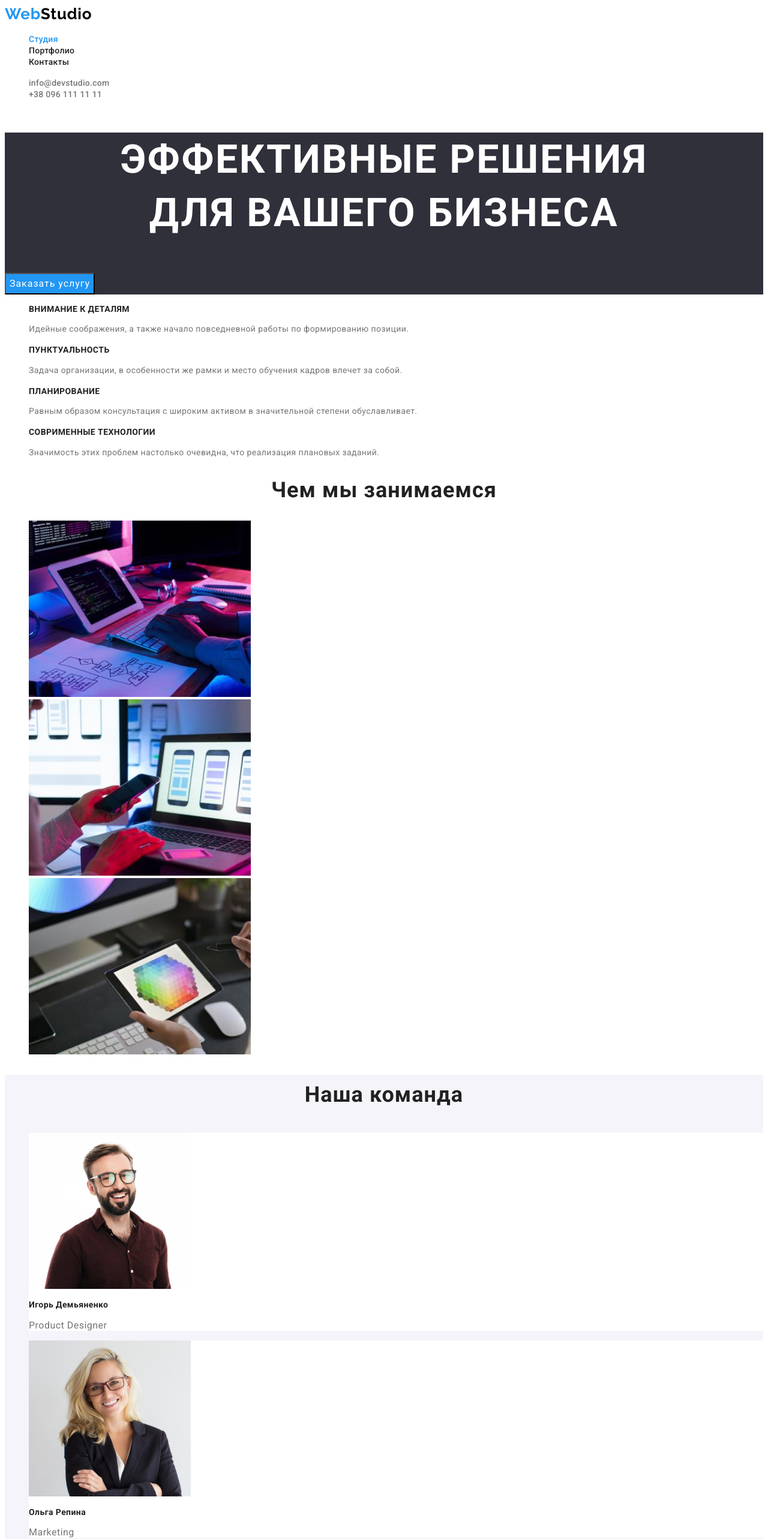
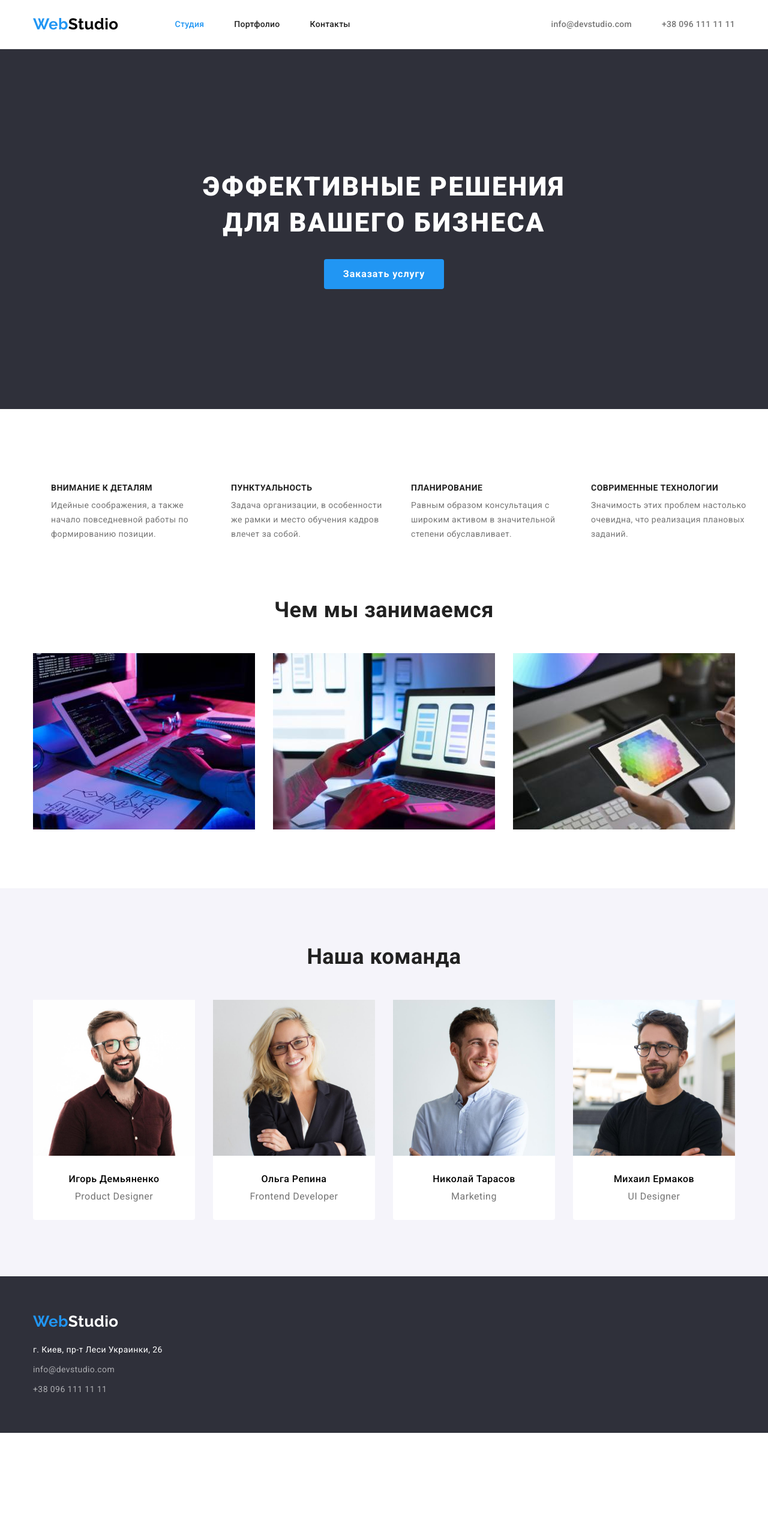
Before and after one commit to Fareniuk-Roma/goit-markup-hw-03, a plain HTML site: page index.html in a window 1280 px wide. Shown: the top 2566 px of the page at 60% size. After the commit the page ends 2389 px from the top, so only its background shows below. Drawn offline with nearby package versions, Linux system fonts and the light colour scheme.

Commit message:
Сделано ДЗ3

```diff
--- a/css/styles.css
+++ b/css/styles.css
@@ -6,7 +6,6 @@
   --logo-text-footer-color: #ffffff;
   --nav-button-color: #f5f4fa;
 }
-
 .list {
   list-style: none;
 }
@@ -19,14 +18,31 @@ body {
   font-family: Roboto, sans-serif;
   letter-spacing: 0.03em;
 }
+h1,
+h2,
+h3,
+h4,
+h5,
+h6,
+p,
+ul {
+  margin: 0;
+  padding: 0;
+}
+.section {
+  padding-top: 94px;
+  padding-bottom: 94px;
+}
 .logo {
-  color: var(--accent-color);
+  padding-top: 25px;
+  padding-bottom: 25px;
   font-family: Raleway;
-  font-weight: bold;
+  font-weight: 700;
   font-size: 26px;
   line-height: 1.19;
-  letter-spacing: 0.03em;
   text-decoration: none;
+  margin-right: 94px;
+  color: var(--accent-color);
 }
 .logo-header {
   color: var(--logo-text-header-color);
@@ -35,6 +51,13 @@ body {
 .logo-footer {
   color: var(--logo-text-footer-color);
   font-family: Raleway;
+}
+.navigation {
+  display: flex;
+  padding-inline-start: 0px;
+}
+.item {
+  margin-right: 50px;
 }
 .navigation .link {
   list-style-type: none;
@@ -60,50 +83,89 @@ body {
 .contact .link-cont:focus {
   color: var(--accent-color);
 }
+.contact {
+  display: flex;
+  margin-left: auto;
+}
 
 .contact .link-cont {
   color: var(--primary-text-color);
+  display: block;
+  padding-top: 32px;
+  padding-bottom: 32px;
   font-weight: 500;
   font-size: 14px;
-  line-height: 1.14;
+  line-height: 16px;
   letter-spacing: 0.02em;
   text-decoration: none;
-  list-style: none;
 }
-
+.contacto {
+  margin-left: 50px;
+}
+.container {
+  width: 1200px;
+  padding-left: 15px;
+  padding-right: 15px;
+  margin: 0 auto;
+}
+.header {
+  border-bottom: 1px solid #ececec;
+}
+.header-navigation {
+  display: flex;
+  align-items: center;
+}
 /* section */
-
 .hero {
+  padding-top: 200px;
+  padding-bottom: 200px;
+  background-color: #2f303a;
+}
+.hero .container {
+  display: flex;
+  flex-direction: column;
+  align-items: center;
+}
+.hero-text {
   font-weight: 900;
   font-size: 44px;
   line-height: 1.36;
   text-align: center;
   letter-spacing: 0.06em;
   text-transform: uppercase;
+  margin-bottom: 30px;
   background-color: #2f303a;
   color: var(--logo-text-footer-color);
+}
+/* преимущества */
+.benefits {
+  display: flex;
+  margin-right: -30px;
 }
 .section-team {
   background-color: #f5f4fa;
 }
-.section-title {
-  font-family: Roboto;
-  font-style: normal;
+.benefits-item {
+  flex-basis: calc(100% / 4 - 30px);
+  margin-left: 30px;
+  margin-top: 30px;
+}
+.benefits-title {
+  margin-bottom: 10px;
   font-weight: 700;
   font-size: 14px;
-  line-height: 1.18;
-  letter-spacing: 0.03em;
+  line-height: 1.14;
   color: var(--title-text-color);
 }
-.section-title-text {
+.benefits-title-text {
   font-size: 14px;
   line-height: 1.71;
   letter-spacing: 0.03em;
 }
 
 .button {
-  font-family: Roboto;
-  font-style: normal;
+  font-style: 500;
+  font-weight: 700;
   background-color: var(--accent-color);
   color: var(--logo-text-footer-color);
   font-size: 16px;
@@ -113,26 +175,80 @@ body {
   text-align: center;
   letter-spacing: 0.06em;
   cursor: pointer;
+  border-radius: 4px;
+  border: 0px;
+  padding: 10px 32px;
+}
+.button:hover {
+  background-color: #188ce8;
+}
+
+/* работа */
+.work {
+  padding-bottom: 94px;
+}
+.work-list {
+  display: flex;
+}
+.wokr-item {
+  margin-right: 30px;
+}
+.team {
+  background-color: #f5f4fa;
 }
 .section-title-work {
+  margin-bottom: 50px;
   font-size: 36px;
   line-height: 1.16;
   text-align: center;
-  letter-spacing: 0.03em;
   color: var(--title-text-color);
 }
+/* команда */
 .section-title-team {
+  margin-bottom: 50px;
   font-size: 36px;
-  line-height: 1.87;
+  line-height: 1.16;
   text-align: center;
-  letter-spacing: 0.03em;
   color: var(--title-text-color);
 }
+.card:not(:last-child) {
+  margin-right: 30px;
+}
 .card {
+  padding-bottom: 30px;
   background-color: var(--logo-text-footer-color);
+  border-radius: 0px 0px 4px 4px;
+}
+.team-list {
+  display: flex;
+}
+.img {
+  display: block;
+  max-width: 100%;
+  height: auto;
+  margin-bottom: 30px;
+}
+.card-centri {
+  display: flex;
+  flex-direction: column;
+  align-items: center;
+}
+.section-title {
+  margin-bottom: 10px;
+  font-weight: 500;
+  font-size: 16px;
+  line-height: 1.18;
+  color: var(--logo-text-header-color);
 }
 .footer-color {
+  padding-top: 60px;
+  padding-bottom: 60px;
   background-color: #2f303a;
+}
+.logo-titel {
+  padding: 0;
+  display: block;
+  margin-bottom: 20px;
 }
 .address {
   font-size: 14px;
@@ -141,6 +257,12 @@ body {
   color: var(--logo-text-footer-color);
   text-decoration: none;
   font-style: normal;
+}
+.address-footer {
+  margin-bottom: 9px;
+}
+.address-item {
+  margin-bottom: 9px;
 }
 .address-contact {
   font-size: 14px;
@@ -161,9 +283,13 @@ body {
 .nav {
   color: var(--title-text-color);
 }
+.nav {
+  display: flex;
+  justify-content: center;
+  margin-bottom: 50px;
+}
 .nav-button {
-  font-family: Roboto;
-  font-style: normal;
+  padding: 6px 22px;
   background-color: var(--nav-button-color);
   font-weight: 500;
   font-size: 16px;
@@ -172,15 +298,41 @@ body {
   letter-spacing: 0.03em;
   cursor: pointer;
   border: 0px;
+  border-radius: 4px;
 }
 .nav-button:hover,
 .nav-button:focus {
   color: var(--logo-text-footer-color);
   background-color: var(--accent-color);
 }
+.nav .nav-item {
+  margin-left: 8px;
+}
+.tabl {
+  display: flex;
+  flex-wrap: wrap;
+  margin-bottom: -30px;
+  margin-right: -30px;
+}
+.tabl-item {
+  flex-basis: calc(100% / 3 - 30px);
+  margin-right: 30px;
+  margin-bottom: 30px;
+}
 .text-foto {
+  font-weight: 700px;
   font-size: 18px;
   line-height: 2;
   letter-spacing: 0.06em;
   color: var(--title-text-color);
 }
+.tabl-box {
+  padding: 20px 24px;
+  border: 1px solid #eeeeee;
+  border-top: none;
+}
+.tabl-text {
+  font-size: 16px;
+  line-height: 1.87;
+  letter-spacing: 0.03em;
+  color: var(--primary-text-color}
--- a/index.html
+++ b/index.html
@@ -9,121 +9,145 @@
   <link rel="preconnect" href="https://fonts.gstatic.com" crossorigin>
   <link href="https://fonts.googleapis.com/css2?family=Raleway:wght@700&family=Roboto:wght@400;500;700;900&display=swap"
     rel="stylesheet">
+  <link rel="stylesheet" href="https://cdnjs.cloudflare.com/ajax/libs/modern-normalize/1.1.0/modern-normalize.min.css"
+    integrity="sha512-wpPYUAdjBVSE4KJnH1VR1HeZfpl1ub8YT/NKx4PuQ5NmX2tKuGu6U/JRp5y+Y8XG2tV+wKQpNHVUX03MfMFn9Q=="
+    crossorigin="anonymous" referrerpolicy="no-referrer" />
   <link rel="stylesheet" href="./css/styles.css" />
   <title>WebStudio</title>
 </head>
 
 <body>
   <!-- Шапка страницы -->
-  <header>
+  <header class="header">
+    <div class="container header-navigation">
       <a href="./index.html" class="logo">Web<samp class="logo-header">Studio</samp></a>
+      <!-- Навигация на другие страницы -->
       <nav>
-      <!-- Навигация на другие страницы -->
-      <ul class="navigation link">
-        <li><a href="./index.html" class="link current">Студия</a></li>
-        <li><a href="./portfolio.html" class="link">Портфолио</a></li>
-        <li><a href="" class="link">Контакты</a></li>
+        <ul class="navigation">
+          <li class="item"><a href="./index.html" class="link current">Студия</a></li>
+          <li class="item"><a href="./portfolio.html" class="link">Портфолио</a></li>
+          <li class="item"><a href="" class="link">Контакты</a></li>
         </ul>
       </nav>
-    <ul class="contact link-cont">
-      <li><a href="mailto:info@devstudio.com" class="link-cont">info@devstudio.com</a></li>
-      <li><a href="tel:+380961111111" class="link-cont">+38 096 111 11 11</a></li>
+      <ul class="contact">
+        <li class="contacto"><a href="mailto:info@devstudio.com" class="link-cont">info@devstudio.com</a></li>
+        <li class="contacto"><a href="tel:+380961111111" class="link-cont">+38 096 111 11 11</a></li>
       </ul>
+    </div>
   </header>
   <!-- секция 1 -->
   <main>
     <section class="hero">
-      <h1>
+      <div class="container">
+        <h1 class="hero-text">
           Эффективные решения <br />
           для вашего бизнеса
         </h1>
         <button type="button" class="button">Заказать услугу</button>
+      </div>
     </section>
     <!-- секция 2 -->
     <section class="section">
+      <div class="container">
         <h2 hidden>Наши преимущества</h2>
-      <ul class="list">
-        <li>
-          <h3 class="section-title">ВНИМАНИЕ К ДЕТАЛЯМ</h3>
-          <p class="section-title-text">
+        <ul class="benefits list">
+          <li class="benefits-item">
+            <h3 class="benefits-title">ВНИМАНИЕ К ДЕТАЛЯМ</h3>
+            <p class="benefits-title-text">
               Идейные соображения, а также начало повседневной работы по
               формированию позиции.
             </p>
           </li>
-        <li>
-          <h3 class="section-title">ПУНКТУАЛЬНОСТЬ</h3>
-          <p class="section-title-text">
+          <li class="benefits-item">
+            <h3 class="benefits-title">ПУНКТУАЛЬНОСТЬ</h3>
+            <p class="benefits-title-text">
               Задача организации, в особенности же рамки и место обучения кадров
               влечет за собой.
             </p>
           </li>
-        <li>
-          <h3 class="section-title">ПЛАНИРОВАНИЕ</h3>
-          <p class="section-title-text">
+          <li class="benefits-item">
+            <h3 class="benefits-title">ПЛАНИРОВАНИЕ</h3>
+            <p class="benefits-title-text">
               Равным образом консультация с широким активом в значительной
               степени обуславливает.
             </p>
           </li>
-        <li>
-          <h3 class="section-title">СОВРИМЕННЫЕ ТЕХНОЛОГИИ</h3>
-          <p class="section-title-text">
+          <li class="benefits-item">
+            <h3 class="benefits-title">СОВРИМЕННЫЕ ТЕХНОЛОГИИ</h3>
+            <p class="benefits-title-text">
               Значимость этих проблем настолько очевидна, что реализация
               плановых заданий.
             </p>
           </li>
         </ul>
+      </div>
     </section>
     <!-- секция 3 -->
-    <section class="section">
+    <section class="work">
+      <div class="container">
         <h2 class="section-title-work">Чем мы занимаемся</h2>
-      <ul class="list">
-        <li>
+        <ul class="work-list list">
+          <li class="wokr-item">
             <img src="./images/box_1.jpg" alt="набираем на клавиатуре" width="370" height="294" />
           </li>
-        <li>
+          <li class="wokr-item">
             <img src="./images/box_2.jpg" alt="набираем на телефоне" width="370" height="294" />
           </li>
-        <li>
+          <li class="wokr-item">
             <img src="./images/box_3.jpg" alt="набираем на планшете" width="370" height="294" />
           </li>
         </ul>
+      </div>
     </section>
     <!-- секция 4 -->
-    <section class="section-team">
+    <section class="section team">
+      <div class="container">
         <h2 class="section-title-team">Наша команда</h2>
-      <ul class="list">
+        <ul class="team-list list">
           <li class="card">
-          <img src="./images/img_1.jpg" alt="Игорь Демьяненко" width="270" height="260" />
+            <img class="img" src="./images/img_1.jpg" alt="Игорь Демьяненко" width="270" height="260" />
+            <div class="card-centri">
               <h3 class="section-title">Игорь Демьяненко</h3>
               <p lang="en">Product Designer</p>
+            </div>
           </li>
           <li class="card">
-          <img src="./images/img_2.jpg" alt="Ольга Репина" width="270" height="260" />
+            <img class="img" src="./images/img_2.jpg" alt="Ольга Репина" width="270" height="260" />
+            <div class="card-centri">
               <h3 class="section-title">Ольга Репина</h3>
-          <p lang="en">Marketing</p>
+              <p lang="en">Frontend Developer</p>
+            </div>
           </li>
           <li class="card">
-          <img src="./images/img_3.jpg" alt="Николай Тарасов" width="270" height="260" />
+            <img class="img" src="./images/img_3.jpg" alt="Николай Тарасов" width="270" height="260" />
+            <div class="card-centri">
               <h3 class="section-title">Николай Тарасов</h3>
-          <p lang="en">Product Designer</p>
+              <p lang="en">Marketing</p>
+            </div>
           </li>
           <li class="card">
-          <img src="./images/img_4.jpg" alt="Михаил Ермаков" width="270" height="260" />
+            <img class="img" src="./images/img_4.jpg" alt="Михаил Ермаков" width="270" height="260" />
+            <div class="card-centri">
               <h3 class="section-title">Михаил Ермаков</h3>
               <p lang="en">UI Designer</p>
+            </div>
           </li>
         </ul>
+      </div>
     </section>
   </main>
   <footer class="footer-color">
-    <a href="./index.html" class="logo">Web<samp class="logo-footer">Studio</samp></a>
+    <div class="container">
+      <a href="./index.html" class="logo-titel logo">Web<samp class="logo-footer">Studio</samp></a>
       <address>
-      <p class="address">г. Киев, пр-т Леси Украинки, 26</p>
-      <ul class="list">
-        <li><a href="mailto:info@devstudio.com" class="address-contact">info@devstudio.com</a></li>
+        <p class="address address-footer">г. Киев, пр-т Леси Украинки, 26</p>
+        <ul class="address-list list">
+          <li class="address-item"><a href="mailto:info@devstudio.com" class="address-contact">info@devstudio.com</a>
+          </li>
           <li><a href="tel:+380961111111" class="address-contact">+38 096 111 11 11</a></li>
         </ul>
       </address>
+    </div>
   </footer>
 </body>
 
```
Also changed, not shown: portfolio.html (+67 -39 lines). Lines whose indentation alone changed are shown as unchanged.
